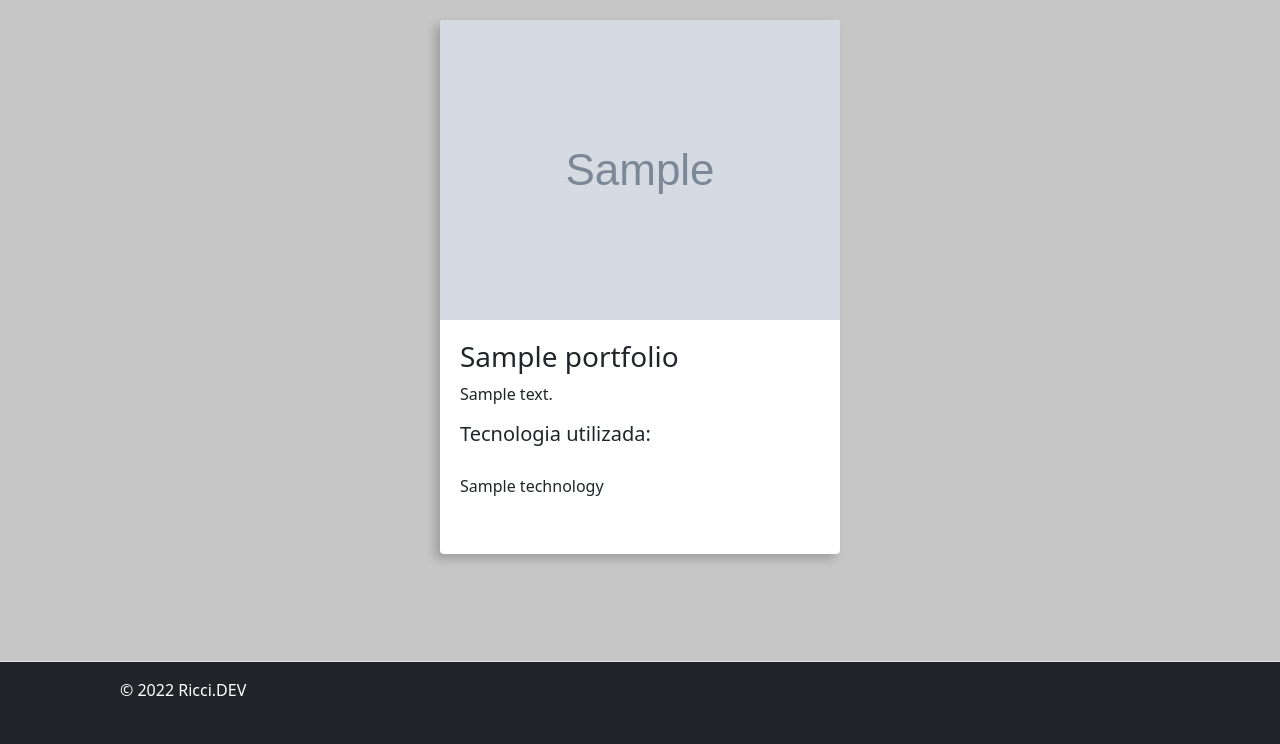
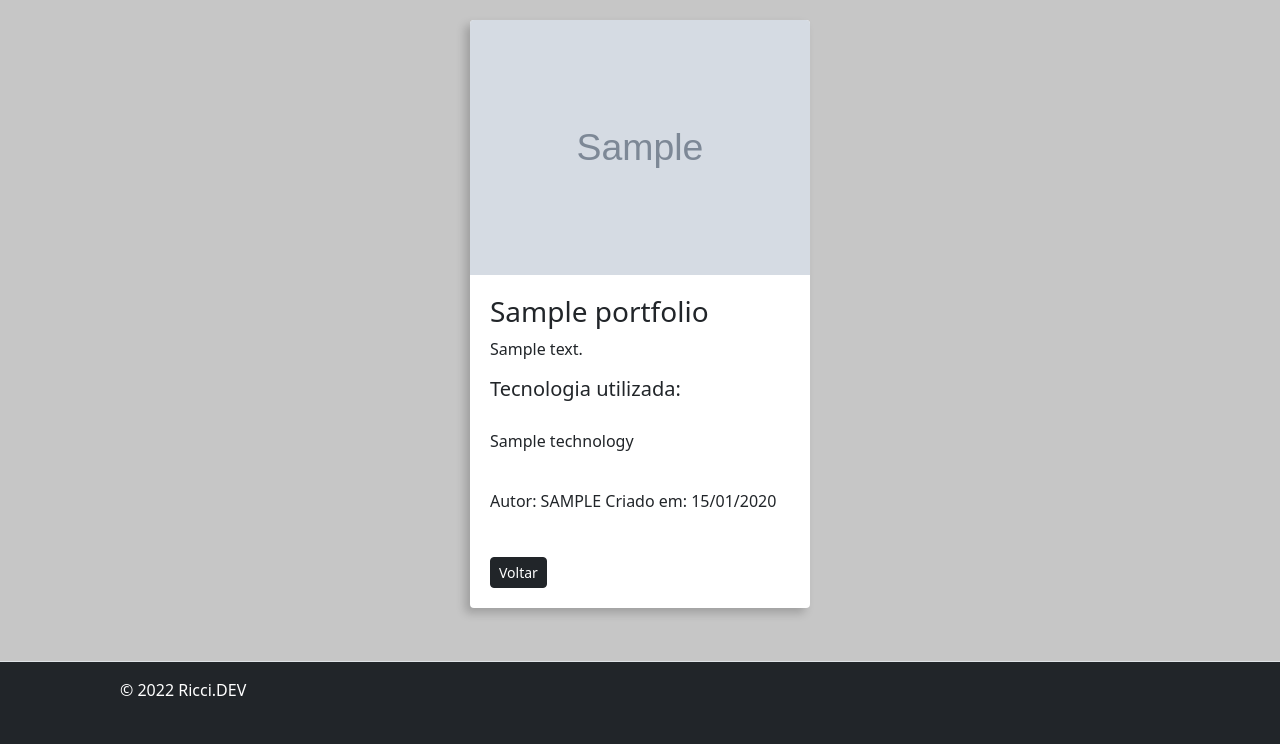
Before and after one commit to ricci-r/portfolio, a Django app: a page that uses portfolio/templates/portfolio/detail.html in a window 1280 px wide. Shown: the part 56-800 px from the top of the page. Run offline with Django 4.2, Linux system fonts and the light colour scheme; tables that the repository leaves empty hold one stand-in row (values such as "Sample post"); grey boxes marked "Sample" are stand-in pictures.

Commit message:
Ajustes estilo details e list .html

```diff
--- a/portfolio/templates/portfolio/detail.html
+++ b/portfolio/templates/portfolio/detail.html
@@ -2,7 +2,7 @@
 {% load static %}
 
 {% block title %}
-Ricci.DEV | Potfolio
+Ricci.DEV | {{ portfolio.title }}
 {% endblock title %}
 
 {% block head %}
@@ -11,27 +11,29 @@ Ricci.DEV | Potfolio
 
 
 {% block body %}
-<div class="container">
 <div class="list-container">
-        <div class="list-item detail">
+    <div class="list-item">
         <div class="list-cover">
             <picture>
                 <img src="{{ portfolio.cover.url }}" alt="{{ portfolio.title }}">
             </picture>
         </div>
         <div class="list-body">
+            <h3 class="title">{{ portfolio.title }}</h3>
             <div class="list-description">
-                    <h3 class="title">{{ portfolio.title }}</h3>
                 <p>{{ portfolio.description }}</p>
             </div>
             <div class="list-category">
                 <h5 class="title">Tecnologia utilizada:</h5>
-                    <div class="list-container">
-                        {% for tech in tech  %}
+                    {% for tech in tech %}
                     <p>{{ tech.name }}</p>
                     {% endfor %}
+                <div class="list-info mb-4">
+                    <span class="list-author">Autor: {{ portfolio.author|upper }}</span>
+                    <span class="list-date">Criado em: {{ portfolio.created_at|date:'d/m/Y' }}</span>
                 </div>
-                </div>
+                <a role="button" rel="noopner norefer" title="voltar" class="btn btn-dark btn-sm"
+                    href="{% url 'portfolio:list' %}">Voltar</a>
             </div>
         </div>
     </div>
--- a/portfolio/templates/portfolio/list.html
+++ b/portfolio/templates/portfolio/list.html
@@ -11,7 +11,6 @@ Ricci.DEV | Potfolio
 
 
 {% block body %}
-<div class="container">
 <div class="list-container">
     {% for portfolio in portfolios %}
     <div class="list-item">
@@ -24,11 +23,11 @@ Ricci.DEV | Potfolio
             <div class="list-description">
                 <h3 class="title">{{ portfolio.title }}</h3>
                 <p>{{ portfolio.description }}</p>
-                    <a role="button" rel="noopner norefer" title="Quero conhecer mais: {{portfolio.title}}" class="btn btn-light btn-sm" href="{% url 'portfolio:detail' portfolio.slug %}">Quero conhecer</a>
+                <a role="button" rel="noopner norefer" title="Quero conhecer mais: {{portfolio.title}}"
+                    class="btn btn-dark" href="{% url 'portfolio:detail' portfolio.slug %}">Quero conhecer</a>
             </div>
         </div>
     </div>
     {% endfor %}
 </div>
-</div>
 {% endblock body %}
--- a/templates/static/portfolio/css/list.css
+++ b/templates/static/portfolio/css/list.css
@@ -4,9 +4,16 @@
     justify-content: center;
     padding: 1.25rem 0;
     gap: 1.875rem;
+    align-items: center;
+    place-content: center;
+}
+
+.list-item:hover {
+    transform: scale(1.1);
 }
 
 .list-item {
+    transform: scale(1);
     max-width: 21.25rem;
     height: fit-content;
     box-shadow: -5px 5px 10px rgba(0, 0, 0, .2);
@@ -14,10 +21,7 @@
     border-radius: 0.25rem;
     overflow: hidden;
     height: fit-content;
-}
-
-.list-item.detail {
-    max-width: 100%;
+    transition: all .2s ease-in-out;
 }
 
 .list-item img {
@@ -27,11 +31,11 @@
     display: block;
 }
 
-.list-body{
+.list-body {
     padding: 1.25rem;
 }
 
-.list-category .list-container {
+.list-category {
     display: flex;
     justify-content: flex-start;
     gap: 20px;
```
Lines whose indentation alone changed are shown as unchanged.
